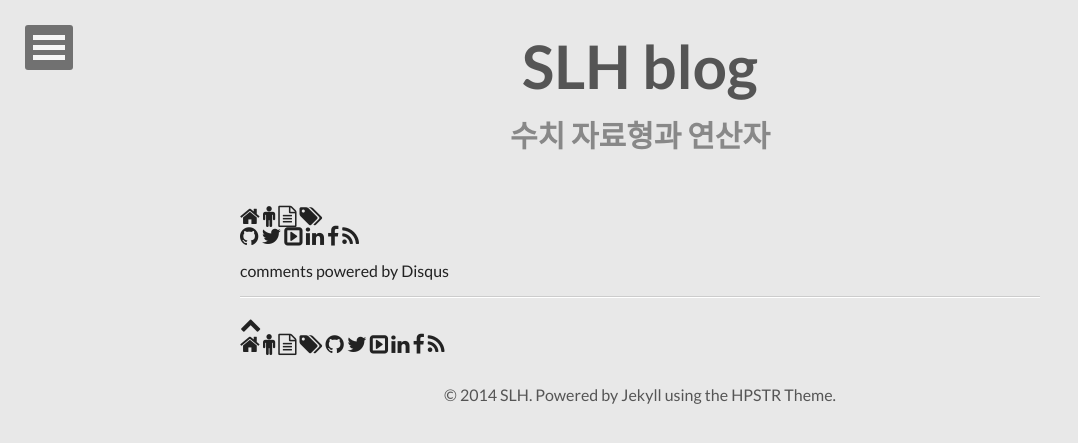
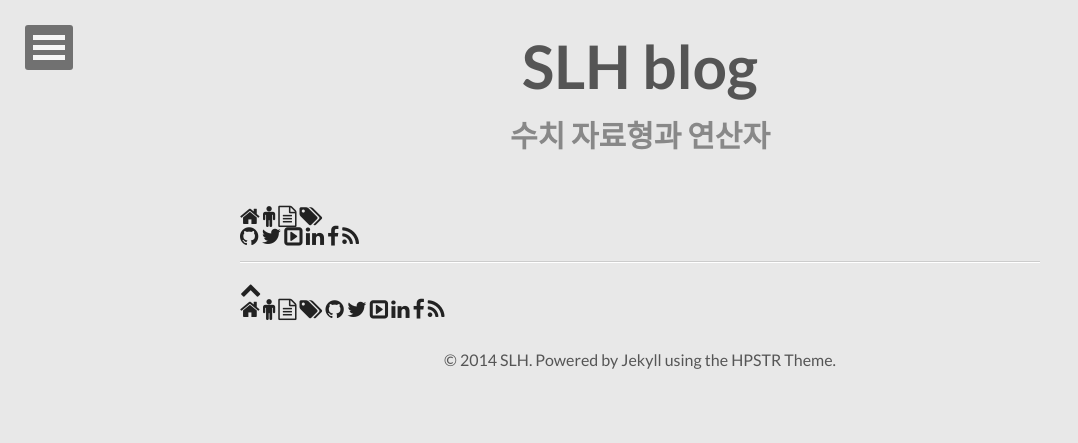
Before and after one commit to geoncheollee/geonblog, a Jekyll site: the page built from lecture_3.html, in a window 1280 px wide. Shown: the top 443 px of the page, without its empty margins (0-1078 px from the left). Built offline with Jekyll 4.4.1, drawn with Linux system fonts in a browser that asks for light colours; nearby versions of some CDN libraries; comment, search, counter and statistics services are not loaded.

Commit message:
Update lecture_3.html

```diff
--- a/lecture_3.html
+++ b/lecture_3.html
@@ -23,7 +23,7 @@ description: "수치 자료형과 연산자 소개 및 예제"
 				<a href="https://twitter.com/lacti" title="twitter" rel="nofollow"><i class="fa fa-twitter fa-lg"></i></a>
 				<a href="http://www.slideshare.net/lactrious/presentations" title="slideshare" rel="nofollow"><i class="fa fa-toggle-right fa-lg"></i></a>
 				<a href="http://www.linkedin.com/pub/jaeyoung-choi/99/243/861" title="linkedin" rel="nofollow"><i class="fa fa-linkedin fa-lg"></i></a>
-				<a href="https://facebook.com/lactrious" title="facebook" rel="nofollow"><i class="fa fa-facebook fa-lg"></i></a>
+				<a href="https://www.facebook.com/wanpyo90" title="facebook" rel="nofollow"><i class="fa fa-facebook fa-lg"></i></a>
 				<a href="/atom.xml" title="atom" rel="nofollow"><i class="fa fa-rss fa-lg"></i></a>
 			</div>
 		</div>
@@ -51,8 +51,6 @@ description: "수치 자료형과 연산자 소개 및 예제"
 							(document.getElementsByTagName('head')[0] || document.getElementsByTagName('body')[0]).appendChild(dsq);
 						})();
 					</script>
-					<noscript>Please enable JavaScript to view the <a href="http://disqus.com/?ref_noscript">comments powered by Disqus.</a></noscript>
-					<a href="http://disqus.com" class="dsq-brlink">comments powered by <span class="logo-disqus">Disqus</span></a>
 				</div>
 			</div>
 		</div>
```
